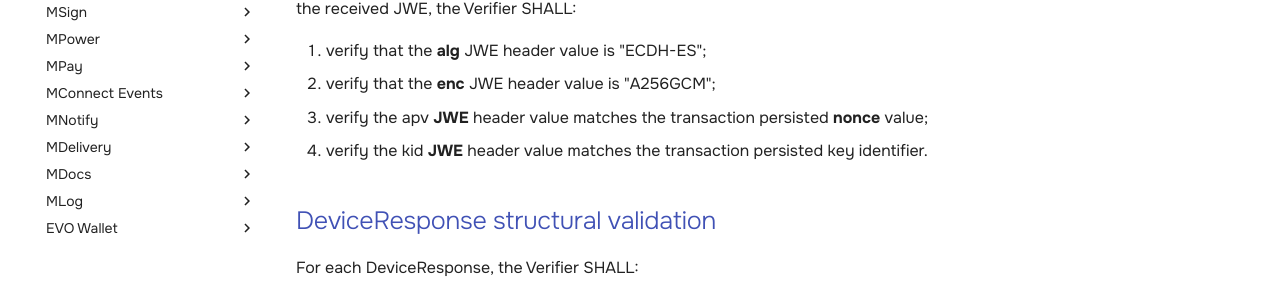
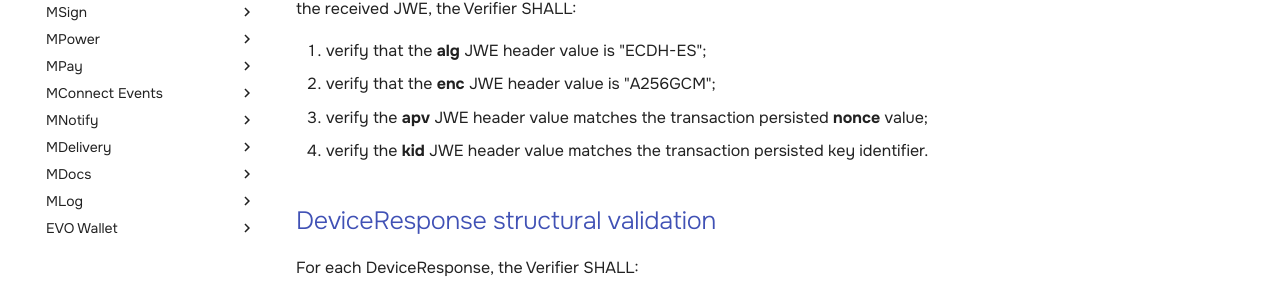
Before and after one commit to egov-moldova/egov4dev, an MkDocs documentation site: the page built from docs/guides/evo-wallet/validation.md, in a window 1280 px wide and 900 px high. Shown: the part 377-678 px from the top of the window. Built offline with MkDocs 1.6.1 and Material for MkDocs 9.7.7, drawn with Linux system fonts in a browser that asks for light colours.

```diff
--- a/docs/guides/evo-wallet/validation.md
+++ b/docs/guides/evo-wallet/validation.md
@@ -6,8 +6,8 @@ As stated previously, after identifying the corresponding transaction and before
 
 1. verify that the **alg** JWE header value is "ECDH-ES";
 2. verify that the **enc** JWE header value is "A256GCM";
-3. verify the apv **JWE** header value matches the transaction persisted **nonce** value;
-4. verify the kid **JWE** header value matches the transaction persisted key identifier.
+3. verify the **apv** JWE header value matches the transaction persisted **nonce** value;
+4. verify the **kid** JWE header value matches the transaction persisted key identifier.
 
 ## DeviceResponse structural validation
 
```
